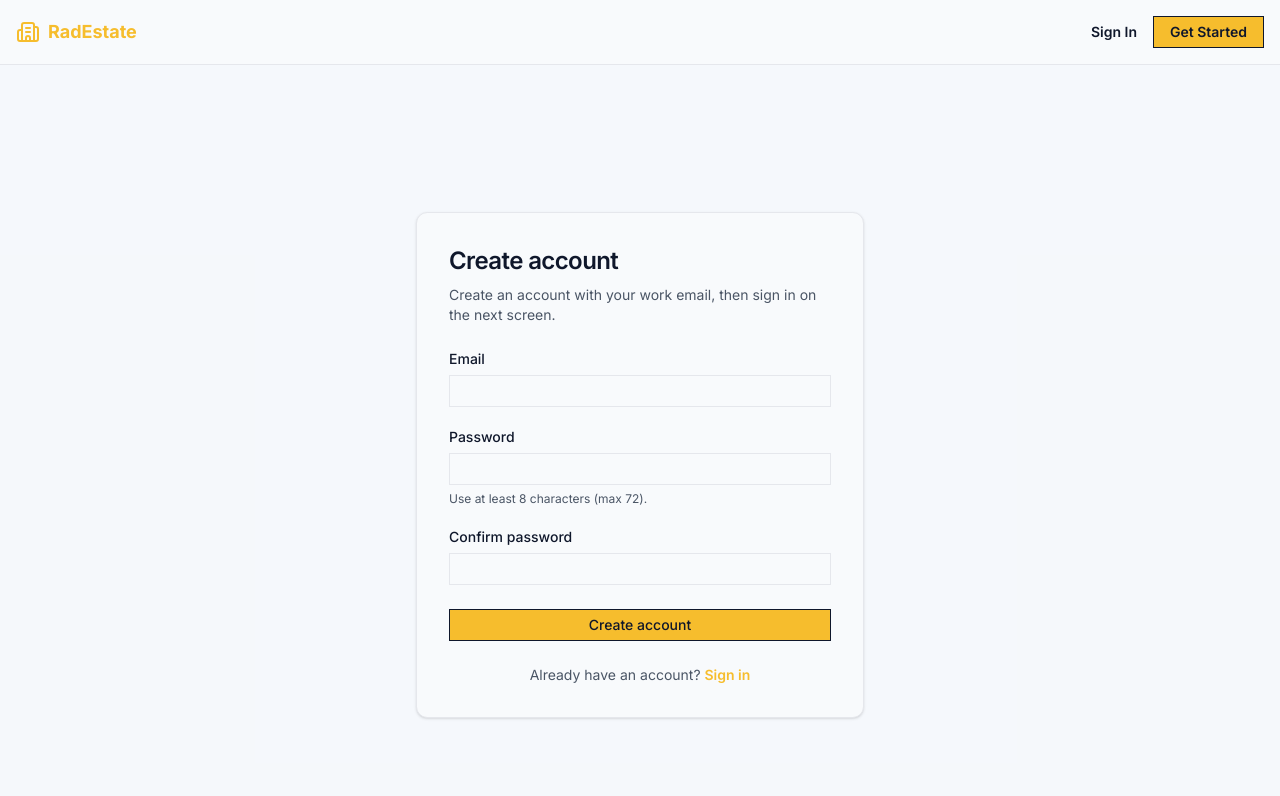
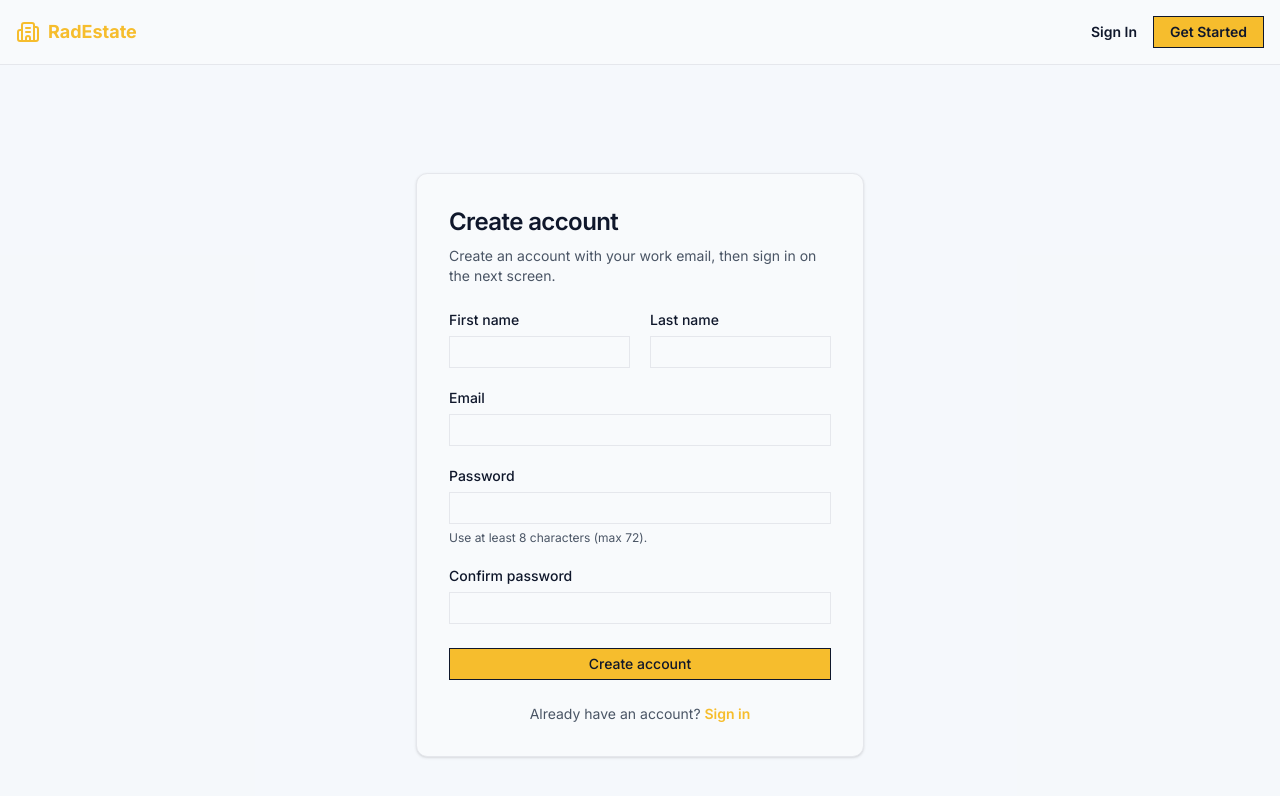
Before and after one commit to radcrew/real-estate-consultant, a Next.js app in the folder frontend/: page /sign-up in a window 1280 px wide. Shown: the top 796 px of the page. Built offline with nearby package versions, Linux system fonts and the light colour scheme; no server answers.

Commit message:
feat: add name fields in the sign-up form

```diff
--- /dev/null
+++ b/frontend/components/auth/fields/text.tsx
@@ -0,0 +1,46 @@
+"use client";
+
+import type { ChangeEvent } from "react";
+
+import { Input } from "@components/ui/input";
+
+import { FIELD_INPUT_CLASS } from "./styles";
+
+export type TextFieldProps = {
+  id: string;
+  value: string;
+  onChange: (e: ChangeEvent<HTMLInputElement>) => void;
+  name?: string;
+  label: string;
+  autoComplete?: string;
+  disabled?: boolean;
+  type?: "text";
+};
+
+export const TextField = ({
+  id,
+  value,
+  onChange,
+  name,
+  label,
+  autoComplete,
+  disabled,
+  type = "text",
+}: TextFieldProps) => (
+  <div className="flex flex-col gap-1.5">
+    <label htmlFor={id} className="text-sm font-medium">
+      {label}
+    </label>
+    <Input
+      id={id}
+      name={name ?? id}
+      type={type}
+      autoComplete={autoComplete}
+      required
+      value={value}
+      onChange={onChange}
+      disabled={disabled}
+      className={FIELD_INPUT_CLASS}
+    />
+  </div>
+);
--- a/frontend/components/auth/forms/sign-up.tsx
+++ b/frontend/components/auth/forms/sign-up.tsx
@@ -9,9 +9,12 @@ import { useAuth } from "@contexts/auth";
 import { AuthFormError } from "./error";
 import { EmailField } from "../fields/email";
 import { PasswordField } from "../fields/password";
+import { TextField } from "../fields/text";
 
 export const SignUpForm = () => {
   const router = useRouter();
+  const [firstName, setFirstName] = useState("");
+  const [lastName, setLastName] = useState("");
   const [email, setEmail] = useState("");
   const [password, setPassword] = useState("");
   const [confirmPassword, setConfirmPassword] = useState("");
@@ -33,7 +36,14 @@ export const SignUpForm = () => {
       return;
     }
 
-    await signUp({ email, password }, handleSuccess);
+    const fn = firstName.trim();
+    const ln = lastName.trim();
+    if (!fn || !ln) {
+      setValidationError("First name and last name are required.");
+      return;
+    }
+
+    await signUp({ email, password, firstName: fn, lastName: ln }, handleSuccess);
   };
 
   return (
@@ -42,6 +52,26 @@ export const SignUpForm = () => {
         <AuthFormError message={validationError ?? requestError} />
 
         <div className="flex flex-col gap-5">
+          <div className="grid grid-cols-1 gap-5 sm:grid-cols-2">
+            <TextField
+              id="sign-up-firstName"
+              label="First name"
+              name="firstName"
+              autoComplete="given-name"
+              value={firstName}
+              onChange={(e) => setFirstName(e.target.value)}
+              disabled={isSubmitting}
+            />
+            <TextField
+              id="sign-up-lastName"
+              label="Last name"
+              name="lastName"
+              autoComplete="family-name"
+              value={lastName}
+              onChange={(e) => setLastName(e.target.value)}
+              disabled={isSubmitting}
+            />
+          </div>
           <EmailField
             id="sign-up-email"
             value={email}
--- a/frontend/contexts/auth.tsx
+++ b/frontend/contexts/auth.tsx
@@ -29,6 +29,13 @@ export type AuthCredentials = {
   password: string;
 };
 
+export type SignUpCredentials = {
+  email: string;
+  password: string;
+  firstName: string;
+  lastName: string;
+};
+
 export type AuthContextValue = {
   session: StoredSession | null;
   ready: boolean;
@@ -36,7 +43,7 @@ export type AuthContextValue = {
   signOut: () => void;
   signIn: (credentials: AuthCredentials, onSuccess: () => void) => Promise<void>;
   signInWithGoogle: () => Promise<void>;
-  signUp: (credentials: AuthCredentials, onSuccess: () => void) => Promise<void>;
+  signUp: (credentials: SignUpCredentials, onSuccess: () => void) => Promise<void>;
   error: string | null;
   isSubmitting: boolean;
 };
@@ -131,7 +138,7 @@ export const AuthProvider = ({ children }: AuthProviderProps) => {
   }, []);
 
   const signUp = useCallback(
-    async ({ email, password }: AuthCredentials, onSuccess: () => void) => {
+    async ({ email, password, firstName, lastName }: SignUpCredentials, onSuccess: () => void) => {
       setError(null);
       setSubmitting(true);
 
@@ -139,6 +146,8 @@ export const AuthProvider = ({ children }: AuthProviderProps) => {
         await authService.signUp({
           email: email.trim(),
           password,
+          first_name: firstName,
+          last_name: lastName,
         });
 
         onSuccess();
--- a/frontend/services/auth.ts
+++ b/frontend/services/auth.ts
@@ -18,6 +18,8 @@ export type SignInResponse = {
 export type SignUpBody = {
   email: string;
   password: string;
+  first_name: string;
+  last_name: string;
 };
 
 export type SignUpResponse = {
```
